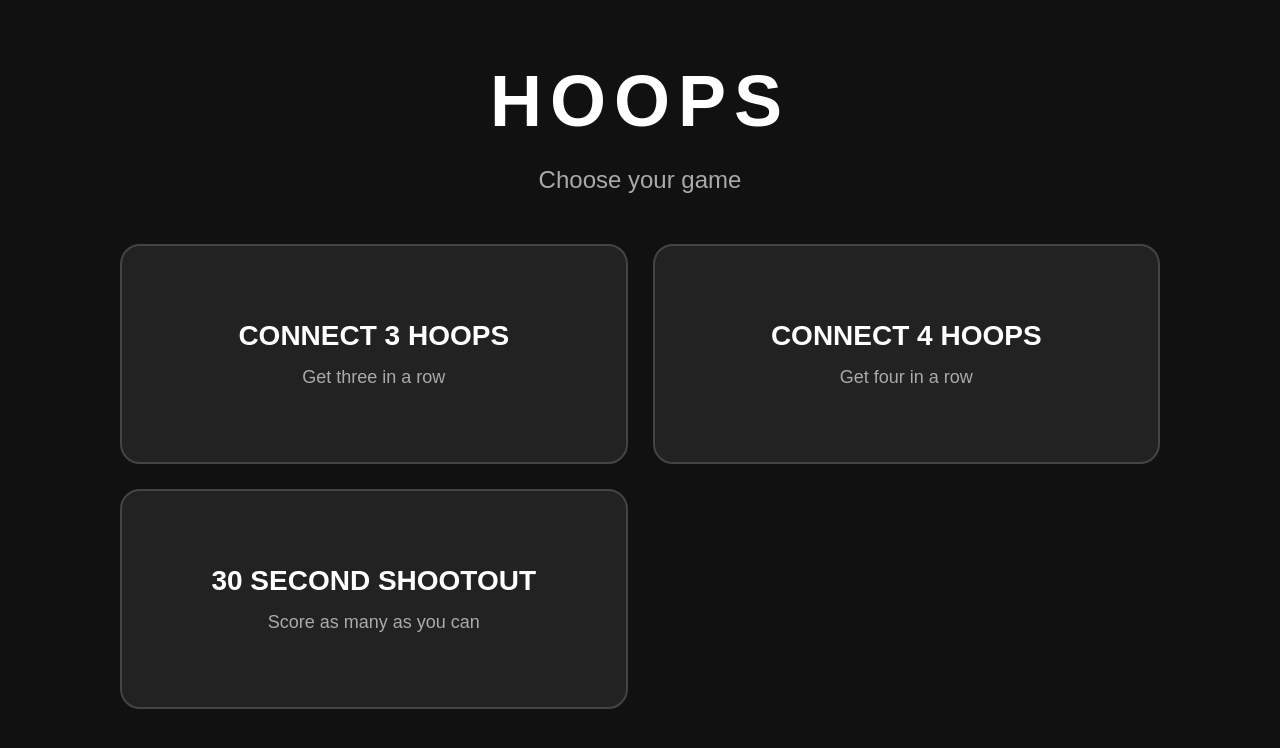
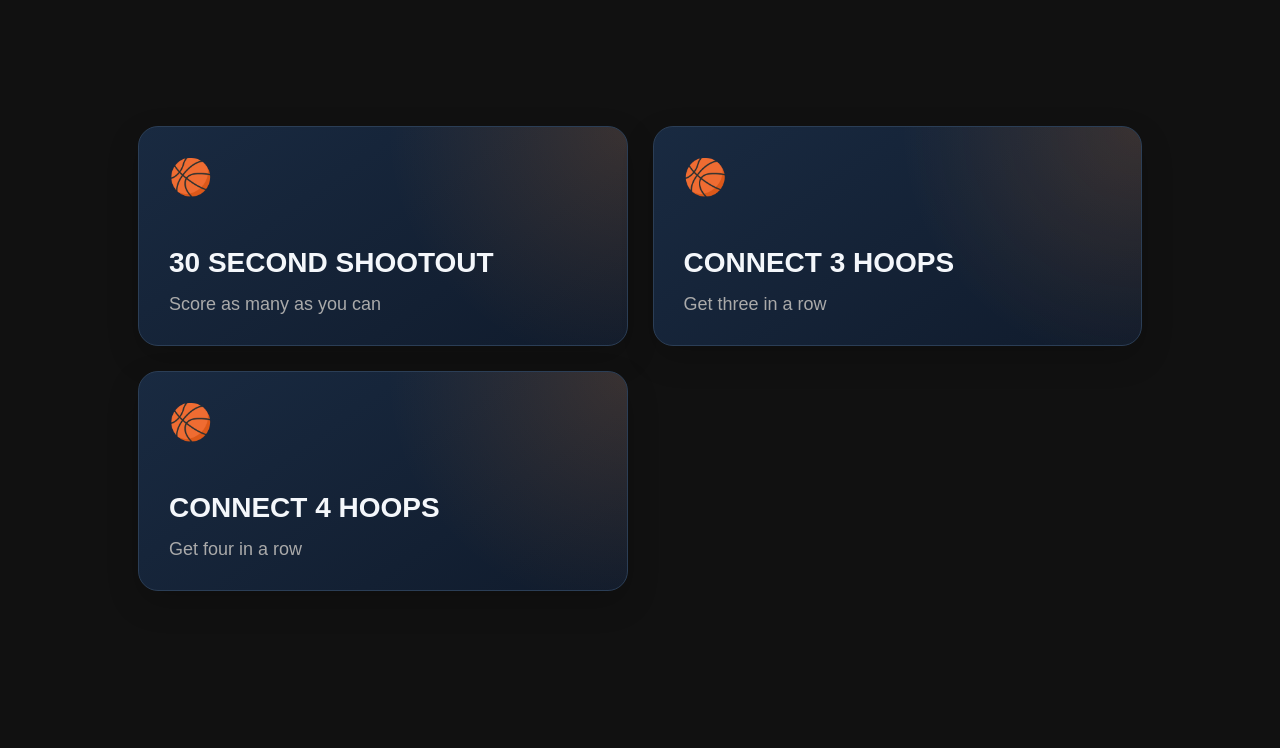
Before and after one commit to rayvaldez/hoops, a website with bundled scripts: page src/index.html in a window 1280 px wide. Built offline with nearby package versions, Linux system fonts and the light colour scheme.

Commit message:
Import arena style sheet & re-organise game order

```diff
--- a/src/index.html
+++ b/src/index.html
@@ -6,18 +6,19 @@
     <title>HOOPS</title>
 
     <link rel="stylesheet" href="/src/css/app.css">
+    <link rel="stylesheet" href="/src/css/sports-arena.css">
 </head>
 
 <body>
 
     <main id="app">
 
-        <header>
-            <h1>HOOPS</h1>
-            <p>Choose your game</p>
-        </header>
+        <section class="game-menu">
 
-        <section class="game-menu">
+            <button class="game-card" data-game="thirty-second-shootout">
+                <strong>30 SECOND SHOOTOUT</strong>
+                <span>Score as many as you can</span>
+            </button>
 
             <button class="game-card" data-game="connect3hoops">
                 <strong>CONNECT 3 HOOPS</strong>
@@ -27,11 +28,6 @@
             <button class="game-card" data-game="connect4hoops">
                 <strong>CONNECT 4 HOOPS</strong>
                 <span>Get four in a row</span>
-            </button>
-
-            <button class="game-card" data-game="thirty-second-shootout">
-                <strong>30 SECOND SHOOTOUT</strong>
-                <span>Score as many as you can</span>
             </button>
 
         </section>
```
